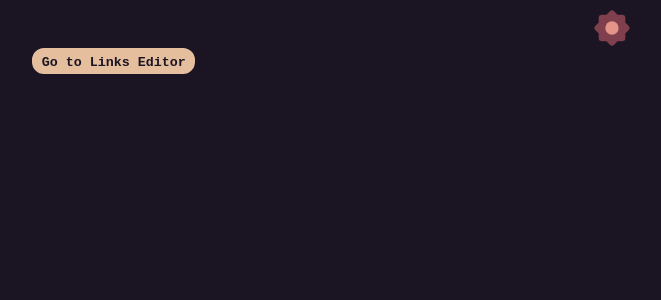
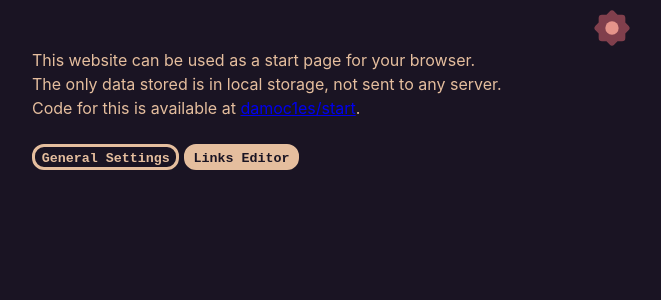
Before and after one commit to damoc1es/start, a React (Vite) app: page / in a window 1280 px wide. Both pictures are taken after a click on the picture "Settings". Shown: the top 300 px of the page, without its empty margins (308-969 px from the left). Built offline with nearby package versions, Linux system fonts and the light colour scheme.

Commit message:
Refactor settings tab and add about information there

```diff
--- a/src/css/style.css
+++ b/src/css/style.css
@@ -127,7 +127,8 @@ button {
 
   cursor: pointer;
 
-  &:hover {
+  &:hover,
+  &.selected {
     color: var(--btn-bg);
     background-color: var(--btn-clr);
   }
--- a/src/ui/SettingsTab.tsx
+++ b/src/ui/SettingsTab.tsx
@@ -1,5 +1,10 @@
 import { useState } from "react";
 import { LinksEditor } from "./LinksEditor";
+
+enum SettingsTabState {
+  GENERAL,
+  LINKS_EDITOR,
+}
 
 /**
  * Component for the settings tab.
@@ -8,27 +13,48 @@ import { LinksEditor } from "./LinksEditor";
  * @returns {ReactNode} The settings tab component.
  */
 export function SettingsTab() {
-  const [linksEditorOpened, setLinksEditorOpened] = useState(false);
+  const [tabState, setTabState] = useState(SettingsTabState.GENERAL);
 
-  // Function to toggle the links editor
-  const toggleLinksEditor = () => {
-    setLinksEditorOpened(linksEditorOpened ? false : true);
+  const settingsTabContent = () => {
+    switch (tabState) {
+      case SettingsTabState.GENERAL:
+        return <></>;
+      case SettingsTabState.LINKS_EDITOR:
+        return (
+          <div className="linksEditor">
+            <LinksEditor />
+          </div>
+        );
+      default:
+        return <></>;
+    }
   };
 
   return (
     <>
-      {!linksEditorOpened ? (
-        <button onClick={toggleLinksEditor}>Go to Links Editor</button>
+      This website can be used as a start page for your browser.
+      <br />
+      The only data stored is in local storage, not sent to any server.
+      <br />
+      Code for this is available at{" "}
+      <a href="https://github.com/damoc1es/start">damoc1es/start</a>.<br />
+      <br />
+      {tabState == SettingsTabState.GENERAL ? (
+        <button className="selected">General Settings</button>
       ) : (
-        <>
-          <button onClick={toggleLinksEditor}>Back to General Settings</button>
-          <br />
-          <br />
-          <div className="linksEditor">
-            <LinksEditor />
-          </div>
-        </>
-      )}
+        <button onClick={() => setTabState(SettingsTabState.GENERAL)}>
+          General Settings
+        </button>
+      )}{" "}
+      {tabState == SettingsTabState.LINKS_EDITOR ? (
+        <button className="selected">Links Editor</button>
+      ) : (
+        <button onClick={() => setTabState(SettingsTabState.LINKS_EDITOR)}>
+          Links Editor
+        </button>
+      )}{" "}
+      <br /> <br />
+      {settingsTabContent()}
     </>
   );
 }
```
